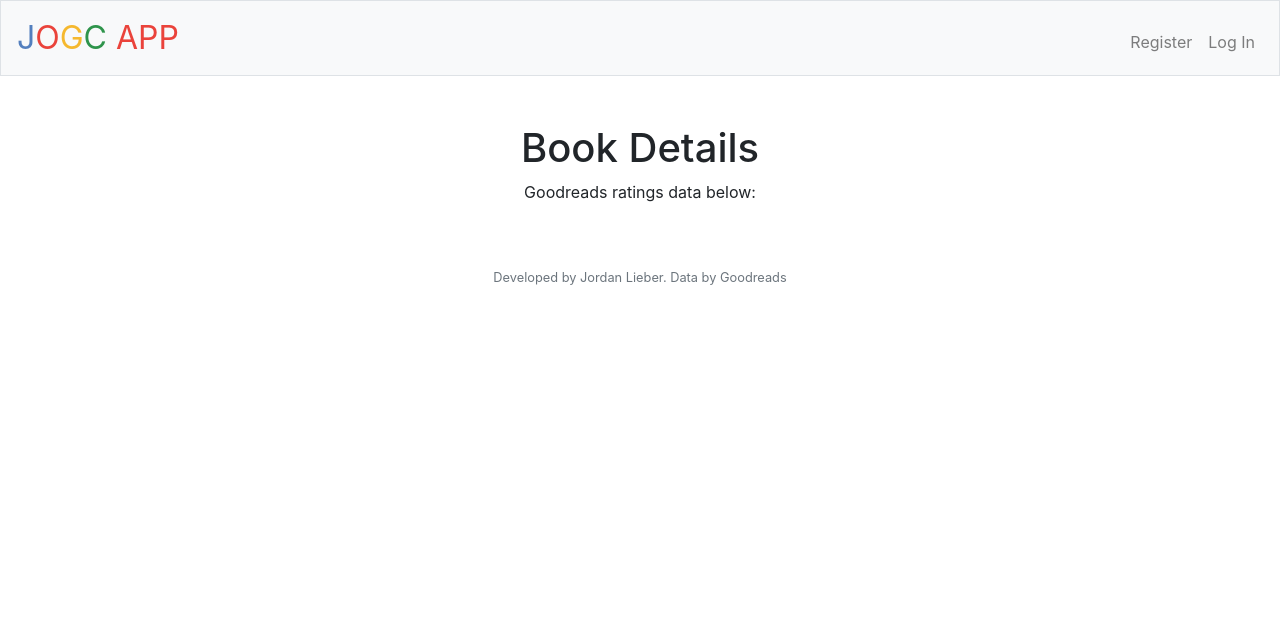
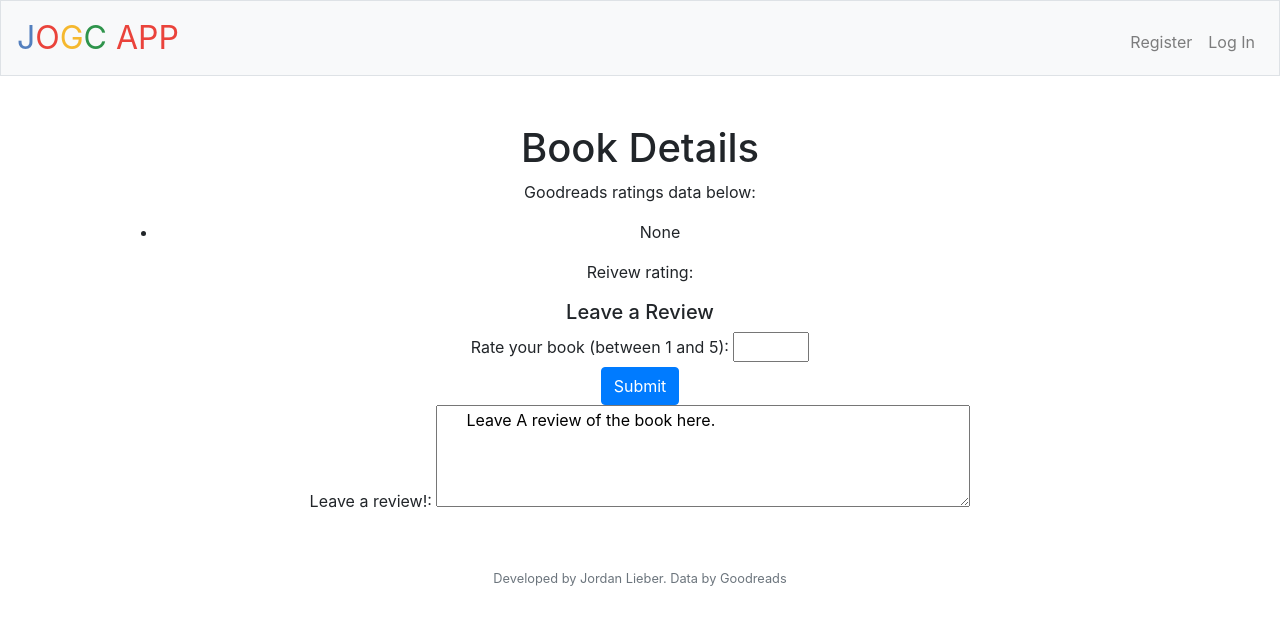
Before and after one commit to jalieb0812/project1, a Flask app: template templates/book.html in a window 1280 px wide. Shown: the top 625 px of the page. Run offline with Flask 2, Linux system fonts and the light colour scheme; the template is opened without the code that fills it, so the values that code supplies are empty; parts of the project's set-up code (start-up, migrations or seed data) failed here and were passed over; some libraries are stand-ins or nearby versions.

Commit message:
got the reivew portion to work!!!!

```diff
--- a/application.py
+++ b/application.py
@@ -170,30 +170,30 @@ def booksearchresult():
         book_id = db.execute("SELECT book_id FROM books WHERE \
             title= :title", { "title": title}).fetchall()
 
-        book_choice = request.form.get("book_choice")
 
-        print(f"this is the book choice {book_choice}")
 
         return render_template("booksearchresult.html", book_id=book_id, title_matches=title_matches, matches=matches, author_matches=author_matches, isbn=isbn, isbn_matches=isbn_matches)
 @app.route("/book/<isbn>",  methods=["GET", "POST"])
 #@login_required
 def book(isbn):
 
+
+
     if request.method=="GET":
+
+        #isbn=request.args.get('isbn')
         books = db.execute("SELECT * FROM books").fetchall()
 
-        book_choice= request.form.get("book_choice")
-        print(f"this is the book chosen: {book_choice}")
 
         print(isbn)
 
-        print(f"this is the second isbn number is {isbn}")
+        print(f"this is the second isbn number in get is {isbn}")
 
         bookinfo= db.execute("SELECT book_id, isbn, title, author, year FROM books WHERE \
             isbn= :isbn ", { "isbn": isbn} ).fetchall()
 
-        for item in isbn:
-            print(item)
+        print(f"this is book info 1 {bookinfo[0]}")
+
 
 
 
@@ -211,10 +211,48 @@ def book(isbn):
         data=data.json()
 
         print(data)
-        return render_template('book.html', data=data, isbn=isbn, bookinfo=bookinfo)
+
+        review_data = db.execute("SELECT review_text, book_rating, username FROM reviews WHERE \
+            isbn= :isbn ", { "isbn": isbn} ).fetchall()
+
+
+
+        ratings_data= db.execute("SELECT num_ratings, average_ratings FROM review_stats WHERE \
+            isbn= :isbn ", { "isbn": isbn} ).fetchall()
+        return render_template('book.html', data=data, isbn=isbn, bookinfo=bookinfo, review_data=review_data, ratings_data=ratings_data)
+
+
 
 
     if request.method=="POST":
+
+
+
+        print(f"this is the isbn number in books post is {isbn}")
+
+
+        book_info=db.execute("SELECT book_id, isbn, title, author, year FROM books WHERE isbn= :isbn ", { "isbn": isbn} ).fetchall()
+
+
+        print(f"book info is {book_info}")
+
+        review_text = request.form.get("book_review")
+        book_rating = request.form.get("book_rating")
+        book_id= book_info[0][0]
+        isbn=book_info[0][1]
+        title=book_info[0][2]
+        author=book_info[0][3]
+        year=book_info[0][4]
+        id=session["user_id"]
+
+        username=db.execute("SELECT username from users WHERE id = :id", {"id": session["user_id"]}).fetchall()
+        username=str(username[0])
+
+
+        db.execute("INSERT INTO reviews ( review_text, isbn, book_rating, username, id, book_id, title, author, year) VALUES( :review_text, :isbn, :book_rating, :username,  :id, :book_id, :title, :author, :year)",
+        { "review_text": review_text, "isbn": isbn, "book_rating": book_rating, "username": username,  "id": id, "book_id": book_id, "title": title, "author": author, "year": year})
+
+        db.commit()
 
         books = db.execute("SELECT * FROM books").fetchall()
 
@@ -225,19 +263,39 @@ def book(isbn):
         for item in isbn:
             print(item)
 
+        usernames = db.execute("SELECT username FROM users WHERE username = :username", {"username": username})
+
+        #isbn = db.execute("SELECT isbn FROM books WHERE isbn = :isbn ", {"isbn": isbn}).fetchone()
 
 
-        #isbn = db.execute("SELECT isbn FROM books WHERE isbn = :isbn ", {"isbn": isbn}).fetchone()
-        print(isbn)
+
+        bookinfo= db.execute("SELECT book_id, isbn, title, author, year FROM books WHERE \
+        isbn= :isbn ", { "isbn": isbn} ).fetchall()
+        key = 'BXNCOXAo2IEQ56qLvIrow'
+
+        data=requests.get("https://www.goodreads.com/book/review_counts.json", params={'key': key, 'isbns': isbn})
+
+        review_data = db.execute("SELECT review_text, book_rating, username FROM reviews WHERE \
+        isbn= :isbn ", { "isbn": isbn} ).fetchall()
+
+
+
+        ratings_data= db.execute("SELECT num_ratings, average_ratings FROM review_stats WHERE \
+        isbn= :isbn ", { "isbn": isbn} ).fetchall()
 
         key = 'BXNCOXAo2IEQ56qLvIrow'
 
         data=requests.get("https://www.goodreads.com/book/review_counts.json", params={'key': key, 'isbns': isbn})
 
-        print(data.json())
+        if data.status_code != 200:
+            return apology("ERROR: invalid isbn number, please try another entry", 422)
+
+        data=data.json()
+
+        print(f"this is the data as of the end of book post {data}")
 
 
-        return render_template('book.html', data=data)
+        return render_template('book.html', data=data, isbn=isbn, bookinfo=bookinfo, review_data=review_data, ratings_data=ratings_data)
 
 
 
--- a/templates/book.html
+++ b/templates/book.html
@@ -30,10 +30,97 @@
         <li>Ratings Count: {{ books.ratings_count}}</li>
         <li>Review Count: {{ books.reviews_count}}</li>
         <li>Aerage Rating: {{ books.average_rating}}</li>
+
+        {% else %}
+        <li>None</li>
       {% endfor %}
 
     </ul>
 
+  <p>Reivew rating: </p>
+<ul>
+
+  {% for book in review_data %}
+
+  <li>Review username: {{book.username}}</li>
+  <li>Book rating: {{book.book_rating}}</li>
+  <li>Review text: {{book.review_text}}</li>
 
 
+    {% endfor %}
+</ul>
+    <h5>Leave a Review</h5>
+
+    <!-- http://getbootstrap.com/docs/4.1/components/forms/ -->
+    <form  id="book_reviews" method="post" >
+
+        <!-- JL form starts here -->
+
+
+         <div class="row ">
+
+            <div class="col">
+
+           <label for="book_rating">Rate your book (between 1 and 5):</label>
+     <input type="number" id="book_rating" name="book_rating" min="1" max="5">
+         </div>
+
+         </div>
+
+
+
+
+        <!-- http://getbootstrap.com/docs/4.1/components/buttons/ -->
+        <button class="btn btn-primary" type="submit" ">Submit</button>
+
+
+    </form>
+
+    <label for="book_review">Leave a review!:</label>
+
+    <textarea id="book_review" form="book_reviews" name="book_review" rows="4" cols="50">
+      Leave A review of the book here.
+    </textarea>
+
 {% endblock %}
+
+  <!--
+
+reviews tables:
+  review_id	integer Auto Increment [nextval('reviews_review_id_seq')]
+  username	character varying(1000)
+  id	integer
+  review_text	text
+  book_id	integer
+  title	character varying(1000)
+  isbn	character varying(280)
+  author	character varying(1000)
+  year	character varying(280)
+  book_rating	integer
+
+
+review_stats table:
+  review_stat_id	integer Auto Increment [nextval('review_stats_review_stat_id_seq')]
+review_id	integer
+num_ratings	integer
+average_ratings	integer
+num_reviews	integer
+book_rating	integer
+book_id	integer
+
+
+books table:
+
+book_id	integer Auto Increment [nextval('books_book_id_seq')]
+isbn	character varying(1000)
+title	character varying(1000)
+author	character varying(1000)
+year	character varying(280)
+
+
+user table:
+
+id	integer Auto Increment [nextval('users_id_seq')]
+username	character varying(280)
+hash	text
+  """    -->
```
Also changed, not shown: 3 other files.
